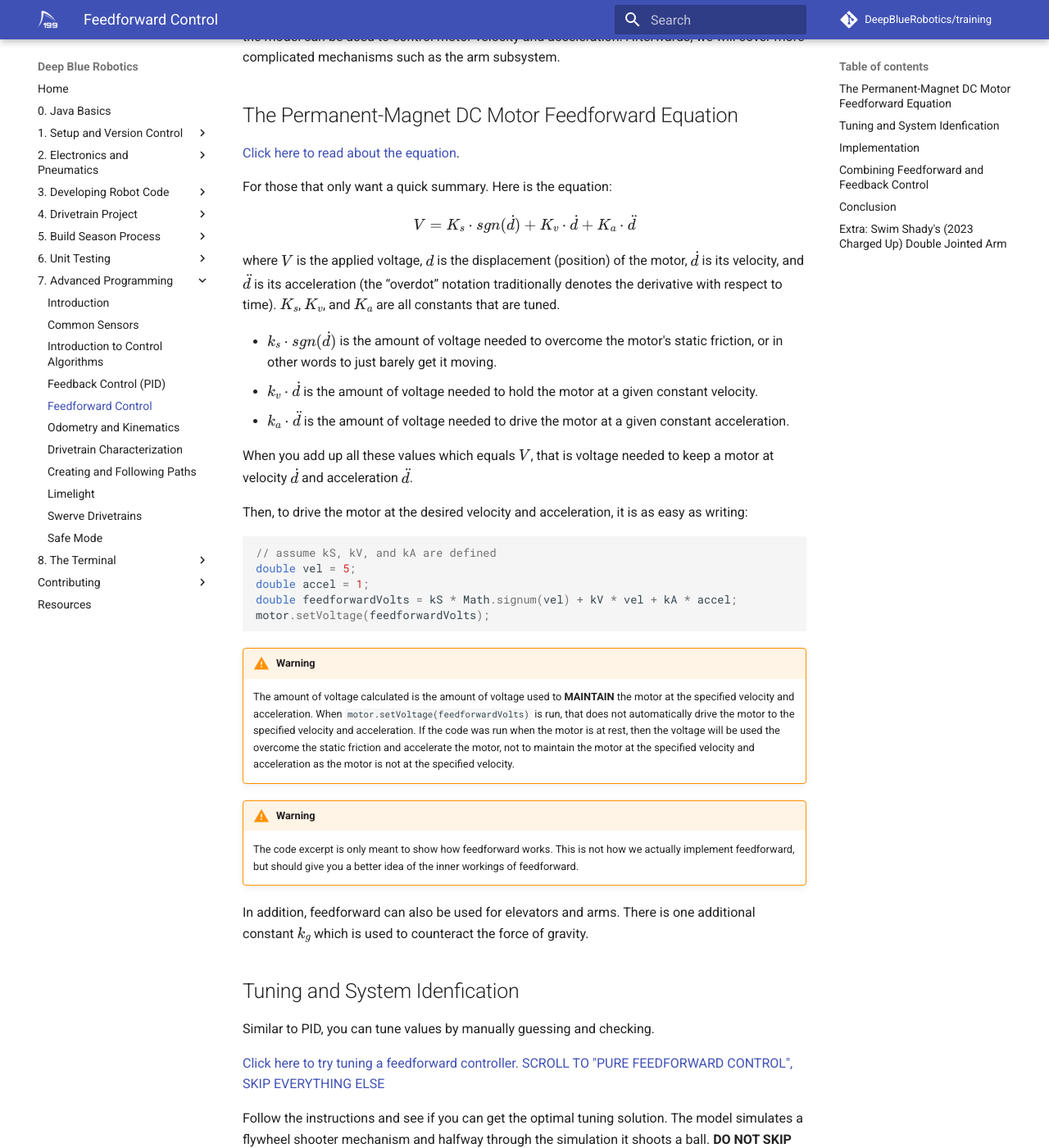
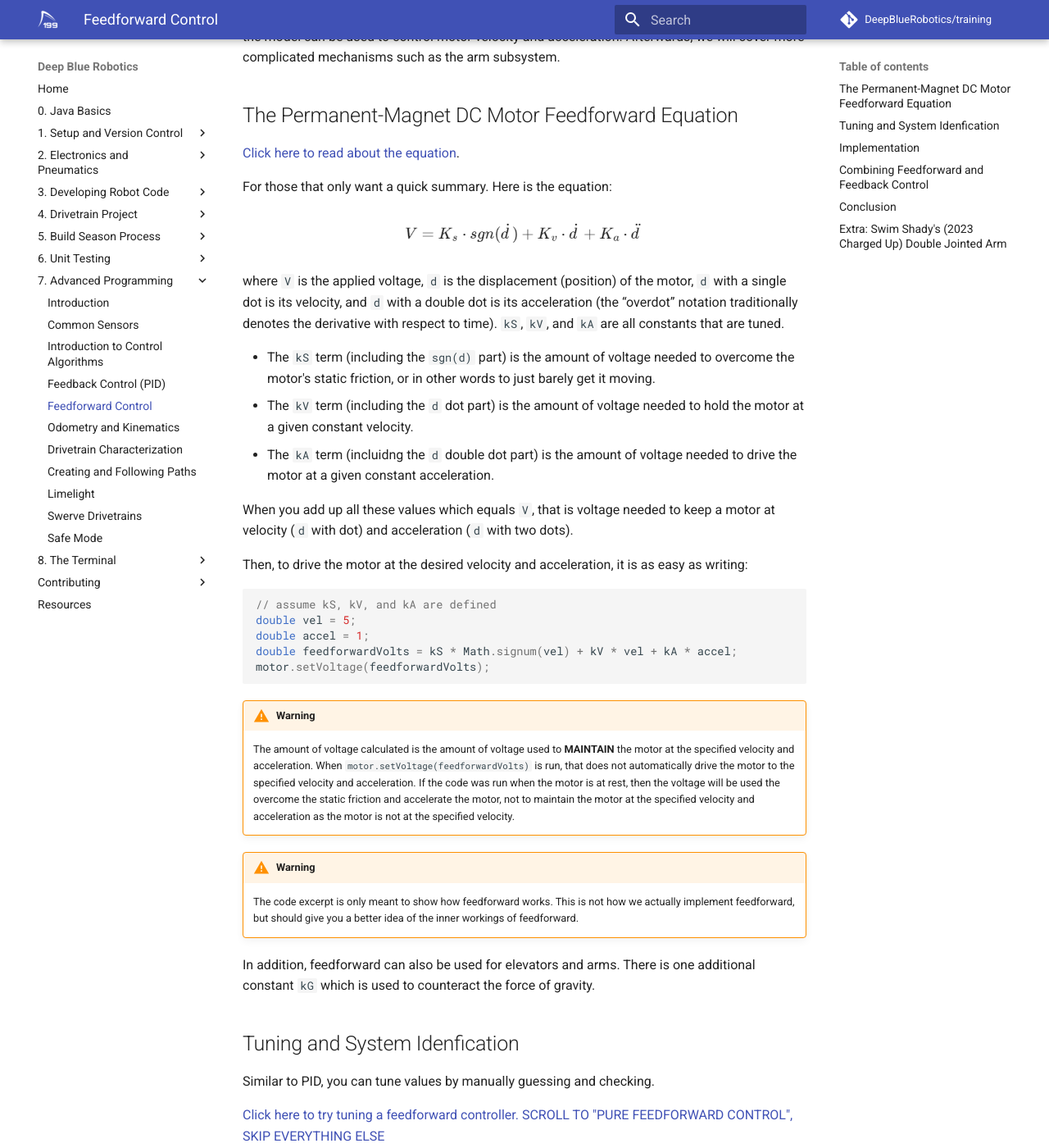
Before and after one commit to DeepBlueRobotics/training, an MkDocs documentation site: the page built from docs/section-7/feedforward-control.md, in a window 1280 px wide and 1400 px high, scrolled down 709 px. Shown: the whole window at 82% size. Built offline with MkDocs 1.6.1 and Material for MkDocs 9.7.7, drawn with Linux system fonts in a browser that asks for light colours; formulas are drawn with MathJax 3; comment, search, counter and statistics services are not loaded; some of the changed text lies outside the part shown.

Commit message:
made all math equations into images + latex into `code`

````diff
--- a/docs/section-7/feedforward-control.md
+++ b/docs/section-7/feedforward-control.md
@@ -24,15 +24,15 @@ We will first learn about the most common feedforward model used for motors, the
 
 For those that only want a quick summary. Here is the equation:
 
-$$ V = K_{s} \cdot sgn(\dot{d}) + K_{v} \cdot \dot{d} + K_{a} \cdot \ddot{d} $$
+![Motor Feedforward Equation](motor_feedforward_equation.PNG)
 
-where \\(V\\) is the applied voltage, \\(d\\) is the displacement (position) of the motor, \\(\dot{d}\\) is its velocity, and \\(\ddot{d}\\) is its acceleration (the “overdot” notation traditionally denotes the derivative with respect to time). \\(K_{s}\\), \\(K_{v}\\), and \\(K_{a}\\) are all constants that are tuned.
+where `V` is the applied voltage, `d` is the displacement (position) of the motor, `d` with a single dot is its velocity, and `d` with a double dot is its acceleration (the “overdot” notation traditionally denotes the derivative with respect to time). `kS`, `kV`, and `kA` are all constants that are tuned.
 
-- \\(k_{s} \cdot sgn(\dot{d})\\) is the amount of voltage needed to overcome the motor's static friction, or in other words to just barely get it moving.
-- \\(k_{v} \cdot \dot{d}\\) is the amount of voltage needed to hold the motor at a given constant velocity.
-- \\(k_{a} \cdot \ddot{d}\\) is the amount of voltage needed to drive the motor at a given constant acceleration.
+- The `kS` term (including the `sgn(d)` part) is the amount of voltage needed to overcome the motor's static friction, or in other words to just barely get it moving.
+- The `kV` term (including the `d` dot part) is the amount of voltage needed to hold the motor at a given constant velocity.
+- The `kA` term (incluidng the `d` double dot part) is the amount of voltage needed to drive the motor at a given constant acceleration.
 
-When you add up all these values which equals \\(V\\), that is voltage needed to keep a motor at velocity \\(\dot{d}\\) and acceleration \\(\ddot{d}\\).
+When you add up all these values which equals `V`, that is voltage needed to keep a motor at velocity (`d` with dot) and acceleration (`d` with two dots).
 
 Then, to drive the motor at the desired velocity and acceleration, it is as easy as writing:
 ```java
@@ -48,7 +48,7 @@ motor.setVoltage(feedforwardVolts);
 !!! warning
     The code excerpt is only meant to show how feedforward works. This is not how we actually implement feedforward, but should give you a better idea of the inner workings of feedforward.
 
-In addition, feedforward can also be used for elevators and arms. There is one additional constant \\(k_{g}\\) which is used to counteract the force of gravity.
+In addition, feedforward can also be used for elevators and arms. There is one additional constant `kG` which is used to counteract the force of gravity.
 
 ## Tuning and System Idenfication
 Similar to PID, you can tune values by manually guessing and checking.
@@ -57,12 +57,12 @@ Similar to PID, you can tune values by manually guessing and checking.
 
 Follow the instructions and see if you can get the optimal tuning solution. The model simulates a flywheel shooter mechanism and halfway through the simulation it shoots a ball. **DO NOT SKIP THIS PRACTICE**
 
-While manual tuning works, WPILIB provides a way to generate kS, kV, and kA, called System Identification, or SysID for short.
+While manual tuning works, WPILIB provides a way to generate `kS`, `kV`, and `kA`, called System Identification, or SysID for short.
 
 !!! warning
     Do not move on if you don't know how [lambdas/consumers](https://docs.wpilib.org/en/stable/docs/software/basic-programming/functions-as-data.html) work and the [Java Unit library](https://docs.wpilib.org/en/stable/docs/software/basic-programming/java-units.html).
 
-System Identification is the process of determining a mathematical model for the behavior of a system through statistical anaylsis of its inputs and outputs. SysID has a process to determine kS, kV, and kA for the motor, so you don't have to do any tuning! They also provide PID values, but treat them as a "starting point" for further tuning.
+System Identification is the process of determining a mathematical model for the behavior of a system through statistical anaylsis of its inputs and outputs. SysID has a process to determine `kS`, `kV`, and `kA` for the motor, so you don't have to do any tuning! They also provide PID values, but treat them as a "starting point" for further tuning.
 
 Read the following WPILIB articles:
 
@@ -133,7 +133,7 @@ Note that [SysIdRoutineLog](https://github.wpilib.org/allwpilib/docs/release/jav
 You may also notice that the only values that the logger logs are of instances that must be of `MutableMeasure<(insert measure)>`. This records the values along with its units. You can't just log a value.
 
 !!! note
-    Notice that you can write anything in the `driveMotor()` and `logMotor()` methods. You are not limited to only powering a single motor but can power an entire elevator, arm, etc. SysID also analyzes elevators and arms which calculate the \\(k_{g}\\) constant.
+    Notice that you can write anything in the `driveMotor()` and `logMotor()` methods. You are not limited to only powering a single motor but can power an entire elevator, arm, etc. SysID also analyzes elevators and arms which calculate the `kG` constant.
 
 After you set up the testing parameters and mechanism to test, the SysIdRoutine provides functions that return a command to run the test.
 
@@ -167,14 +167,14 @@ Afterwards, put them into the SysID tool which can be opened by `Ctrl + Shift +
 - [Analyzing Data](https://docs.wpilib.org/en/stable/docs/software/advanced-controls/system-identification/analyzing-gains.html)
 - [Additional Utilities and Tools](https://docs.wpilib.org/en/stable/docs/software/advanced-controls/system-identification/additional-utils.html)
 
-Once you have gotten good data and analysis, you should obtain kS, kV, kA and PID constants.
+Once you have gotten good data and analysis, you should obtain `kS`, `kV`, `kA` and PID constants.
 
 !!! warning
     The PID constants are only a starting point and should be tuned more.
 
 ## Implementation
 
-WPILIB provides a [SimpleMotorFeedforward](https://github.wpilib.org/allwpilib/docs/release/java/edu/wpi/first/math/controller/SimpleMotorFeedforward.html) class that runs feedforward for a motor. After you obtain your feedforward constants (kS, kV, kA) from SysID, you put them into the constructor of the `SimpleMotorFeedforward` and use the listed methods.
+WPILIB provides a [SimpleMotorFeedforward](https://github.wpilib.org/allwpilib/docs/release/java/edu/wpi/first/math/controller/SimpleMotorFeedforward.html) class that runs feedforward for a motor. After you obtain your feedforward constants (`kS`, `kV`, `kA`) from SysID, you put them into the constructor of the `SimpleMotorFeedforward` and use the listed methods.
 ```java
 // Create a new SimpleMotorFeedforward with gains kS, kV, and kA
 SimpleMotorFeedforward feedforward = new SimpleMotorFeedforward(kS, kV, kA);
@@ -190,7 +190,7 @@ motor.setVoltage(volts);
 ```
 
 That's it!
-Similarly WPILIB provides a `ArmFeedforward` and an `ElevatorFeedforward` class whose only difference from `SimpleFeedforward` is that it accepts a \\(k_{g}\\) value.
+Similarly WPILIB provides a `ArmFeedforward` and an `ElevatorFeedforward` class whose only difference from `SimpleFeedforward` is that it accepts a `kG` value.
 
 ## Combining Feedforward and Feedback Control
 
````
Also changed, not shown: docs/section-7/motor_feedforward_equation.PNG (added).
